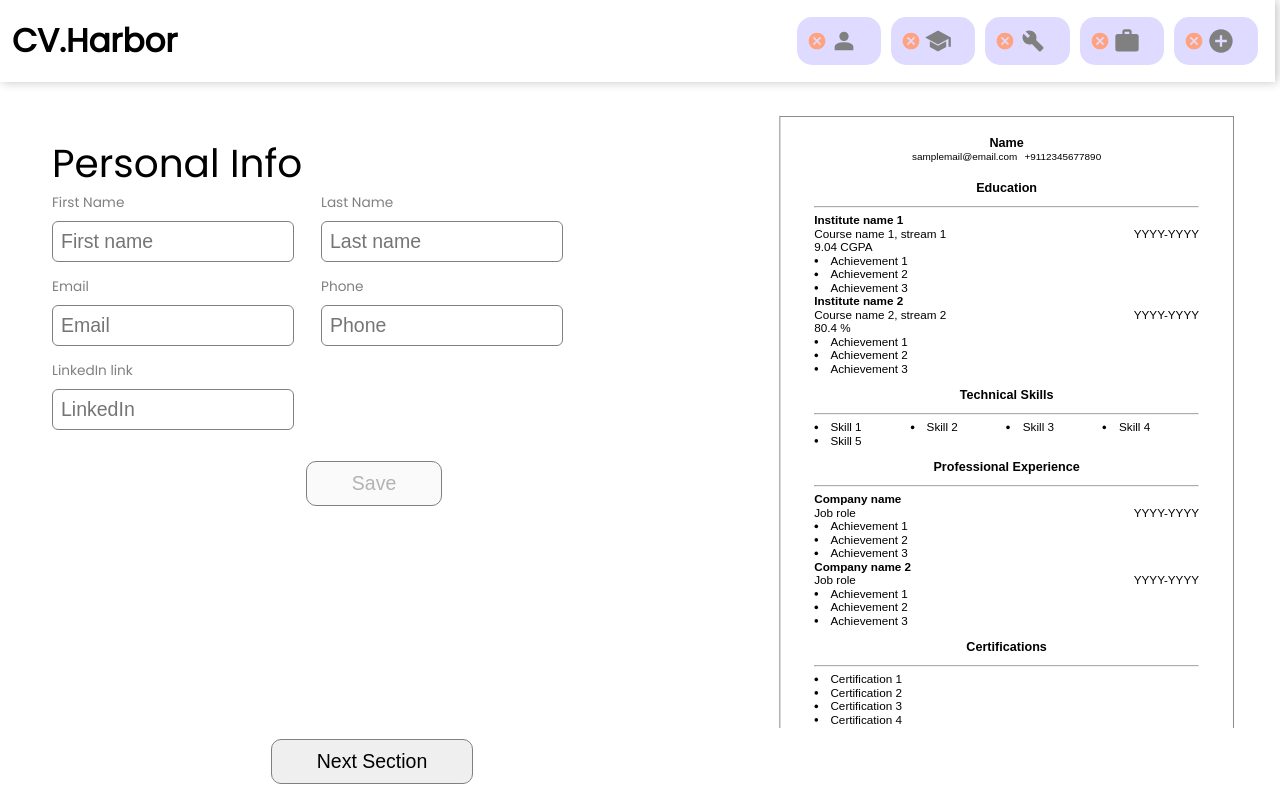
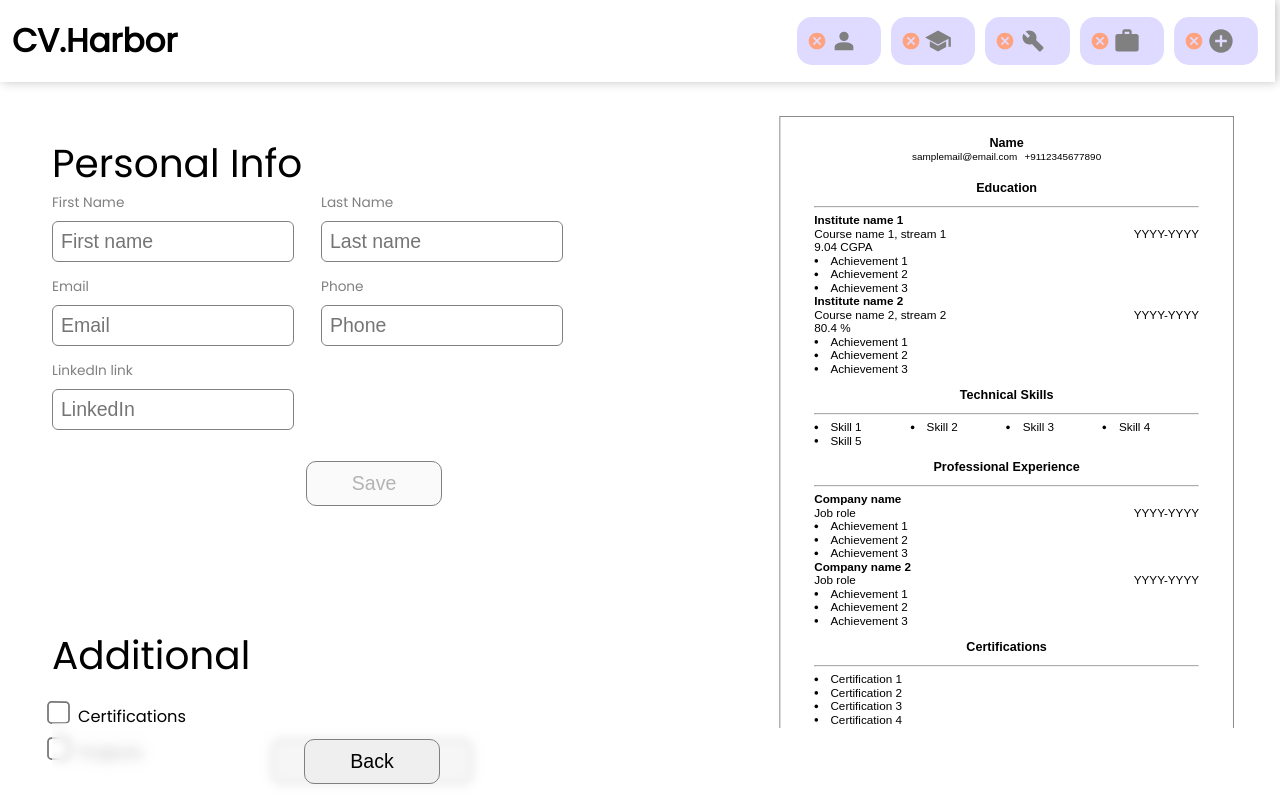
Before and after one commit to Subaash1706/CVHarbor, a React (Vite) app: page / in a window 1280 px wide. Built offline with nearby package versions, Linux system fonts and the light colour scheme.

Commit message:
added logic for additional form section

```diff
--- a/src/App.css
+++ b/src/App.css
@@ -22,6 +22,9 @@ hr{
     left: 0px;
     top: 6rem;
     background: linear-gradient(to right, bisque 65%, transparent 95%); */
+}
+.subHeading{
+    font-size: 1.75rem;
 }
 .formSectionContainer{
     font-family: 'Poppins';
--- a/src/components/form/Form.jsx
+++ b/src/components/form/Form.jsx
@@ -5,6 +5,7 @@ import Education from './education/Education'
 import Skills from './skills/Skills'
 import Xp from './xp/Xp'
 import { useSelector } from 'react-redux'
+import Additional from './additional/Additional'
 
 function Form(props) {
   const currentPage = useSelector(state=>state.bioData.currentForm)
@@ -18,6 +19,8 @@ function Form(props) {
         { currentPage === 'Education' && <Education /> }
         { currentPage === 'Skills' && <Skills />}
         { currentPage === 'Experience' && <Xp />}
+        {/* { currentPage === 'Additional' && <Additional />} */}
+        <Additional />
     </form>
   )
 }
--- /dev/null
+++ b/src/components/form/additional/Additional.jsx
@@ -0,0 +1,55 @@
+import React, { useEffect, useState } from 'react'
+import classes from './additional.module.css'
+import { useDispatch } from 'react-redux'
+import { bioActions } from '../../store/store'
+import SelectorLabel from '../form_components/SelectorLabel'
+import FlexBox from '../../cv_components/flexbox/FlexBox'
+import CheckBoxLabel from '../form_components/CheckBoxLabel'
+import SelectiveAdditional from './SelectiveAdditional'
+
+function Additional(props) {
+    const dispatch = useDispatch()
+    const [ isChecked, setisChecked ] = useState({
+        Certifications: false,
+        Projects: false,
+        Recognition: false,
+        Publications: false,
+        Accomplishments: false,
+        Languages: false,
+        Volunteering: false
+    });
+    const [ checkedArr, setCheckedArr ] = useState([])
+    const [ proceedState, setProceedState ] = useState(false)
+    function checkChangeHandler(e){
+        setisChecked(prev=>{return{...prev, [e.target.id]: e.target.checked}})
+    }
+    useEffect(()=>{
+        setCheckedArr([...Object.keys(isChecked).filter((check)=>isChecked[check])])
+    }, [ isChecked ])
+  return (
+    <div className='formSectionContainer'>
+        <div className="heading">Additional</div>
+        { !proceedState && <FlexBox style={{ 'alignItems': 'start', marginTop: '1rem'}}>
+            <CheckBoxLabel id='Certifications' labelName='Certifications' style={{color: 'black', fontSize: '1.25rem'}} onChange={checkChangeHandler} checked={isChecked.Certifications}/>
+            <CheckBoxLabel id='Projects' labelName='Projects' style={{color: 'black', fontSize: '1.25rem'}} onChange={checkChangeHandler} checked={isChecked.Projects}/>
+            <CheckBoxLabel id='Recognition' labelName='Recognition' style={{color: 'black', fontSize: '1.25rem'}} onChange={checkChangeHandler} checked={isChecked.Recognition}/>
+            <CheckBoxLabel id='Publications' labelName='Publications' style={{color: 'black', fontSize: '1.25rem'}} onChange={checkChangeHandler} checked={isChecked.Publications}/>
+            <CheckBoxLabel id='Accomplishments' labelName='Accomplishments' style={{color: 'black', fontSize: '1.25rem'}} onChange={checkChangeHandler} checked={isChecked.Accomplishments}/>
+            <CheckBoxLabel id='Languages' labelName='Languages' style={{color: 'black', fontSize: '1.25rem'}} onChange={checkChangeHandler} checked={isChecked.Languages}/>
+            <CheckBoxLabel id='Volunteering' labelName='Volunteering' style={{color: 'black', fontSize: '1.25rem'}} onChange={checkChangeHandler} checked={isChecked.Volunteering}/>
+        </FlexBox> }
+        {
+            proceedState && <SelectiveAdditional checkedArray = { checkedArr }/>
+        }
+        <center>
+            <button onClick={()=>setProceedState(true)} disabled={!checkedArr.length > 0}>Proceed</button>
+        </center>
+
+        <center className='nextContainer'>
+            <button onClick={()=>dispatch(bioActions.updateCurrentPage({direction: '-1'}))}>Back</button>
+        </center>
+    </div>
+  )
+}
+
+export default Additional
--- /dev/null
+++ b/src/components/form/additional/SelectiveAdditional.jsx
@@ -0,0 +1,52 @@
+import React, { useState } from 'react'
+import FlexBox from '../../cv_components/flexbox/FlexBox'
+import CheckBoxLabel from '../form_components/CheckBoxLabel'
+import LabelInput from '../form_components/LabelInput'
+import LabelDate from '../form_components/LabelDate'
+
+function SelectiveAdditional(props) {
+    // const [ isChecked, setisChecked ] = useState({
+    //     heading: false,
+    //     date: false,
+    //     description: false
+    // })
+    const obj = props.checkedArray.map((item, ind)=>{return{
+        [item]: {heading: false, date: false, description: false}
+    }})
+    const [ isChecked, setisChecked ] = useState(obj)
+    console.log(isChecked)
+    const [ value, setValue ] = useState({})
+    function valueChangeHandler(e){
+        setValue((prev)=>{return{...prev, [e.target.id]: e.target.value}})
+    }
+    function checkHandler(e, ind, item){
+        // setisChecked(prev=>{return{...prev, [prev[ind][item][e.target.id]]: e.target.checked}})
+        setisChecked(prev=>{return{...prev, [prev[ind]]: {[e.target.id]: e.target.checked}}})
+    }
+    console.log(isChecked)
+  return ( <>
+    { props.checkedArray.map((item,ind)=>{
+        return(
+            <FlexBox key={`${ind}_${item}`} style={{'alignItems': 'start', border: '1px solid gray', marginBottom: '2rem', padding: '2rem', 'borderRadius': '10px'}}>
+            <div className='subHeading'>{item}</div>
+            <FlexBox direction='row' width='100' style={{justifyContent: 'space-between', padding: '8px', marginBottom: '1rem', borderBottom: '1px solid gray'}}>
+                <CheckBoxLabel id='heading' labelName='Enable heading' name='heading' checked={(isChecked[ind])[item.heading]} onChange={(e)=>checkHandler(e, ind, item)}/>
+                <CheckBoxLabel id='date' labelName='Enable month year status' name='date' checked={(isChecked[ind])[item.date]}  onChange={(e)=>checkHandler(e, ind, item)}/>
+                <CheckBoxLabel id='description' labelName='Enable description' name='description' checked={(isChecked[ind])[item.description]} onChange={(e)=>checkHandler(e, ind, item)}/>
+            </FlexBox>
+            <FlexBox direction='row' width='100'>
+                <LabelInput id='Heading' labelName='Add a heading' name='Heading' disabled={!isChecked.heading} style={{}} onChange={valueChangeHandler}/>
+                <LabelDate id='Date' labelName='Month and Year of completion' name="Date" disabled={!isChecked.date} onChange={valueChangeHandler}/>
+            </FlexBox >
+            <FlexBox width='100'>
+                <textarea style={{width: '100%', height: '8rem', resize: 'none', padding: '8px', fontSize: '1.25rem'}}  placeholder='Enter a brief description. Use new line to create points' disabled={!isChecked.description} onChange={valueChangeHandler} id='description'></textarea>
+            </FlexBox>
+            <a style={{'fontSize': '1.25rem', 'cursor': 'pointer'}}>+Add more</a>
+        </FlexBox>
+        )
+    })
+ }
+    </>)
+}
+
+export default SelectiveAdditional
--- /dev/null
+++ b/src/components/form/form_components/CheckBoxLabel.jsx
@@ -0,0 +1,16 @@
+import React from 'react'
+import FlexBox from '../../cv_components/flexbox/FlexBox'
+
+
+{/* <input type='checkbox' id='current' onChange={()=>setCurrentEducation(prev=>!prev)} name='end_date'/>
+<label htmlFor="current" style={{'marginLeft': '1rem'}}>Currently studying</label> */}
+function CheckBoxLabel(props) {
+  return (
+    <FlexBox direction='row'>
+        <input type='checkbox' id={props.id} onChange={props.onChange} name={props.labelName} checked={props.checked}/>
+        <label htmlFor={props.id} style={{...props.style, marginLeft: '1rem'}}>{props.labelName}</label>
+    </FlexBox>
+  )
+}
+
+export default CheckBoxLabel
--- a/src/components/form/form_components/LabelInput.jsx
+++ b/src/components/form/form_components/LabelInput.jsx
@@ -5,7 +5,7 @@ function LabelInput(props) {
   return (
     <FlexBox style={{alignItems: 'start', ...props.style, 'flex': '1'}}>
         <label htmlFor={props.id}>{props.labelName}</label >
-        <input type={props.type || 'text'} id={props.id} placeholder={props.placeholder} onChange={props.onChange} name={props.name} value={ props.value } />
+        <input type={props.type || 'text'} id={props.id} placeholder={props.placeholder} onChange={props.onChange} name={props.name} value={ props.value } disabled={props.disabled} />
     </FlexBox>
   )
 }
```
Also changed, not shown: src/components/form/additional/additional.module.css (added).
